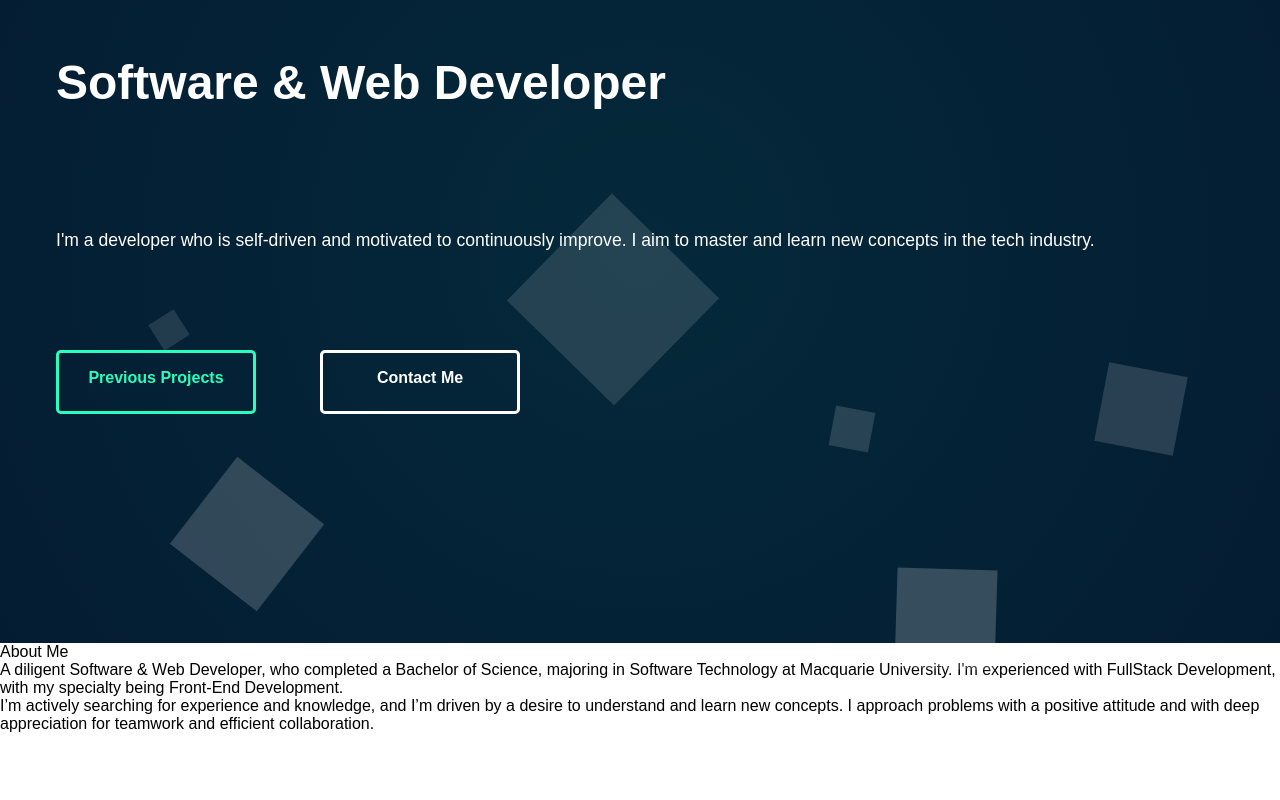
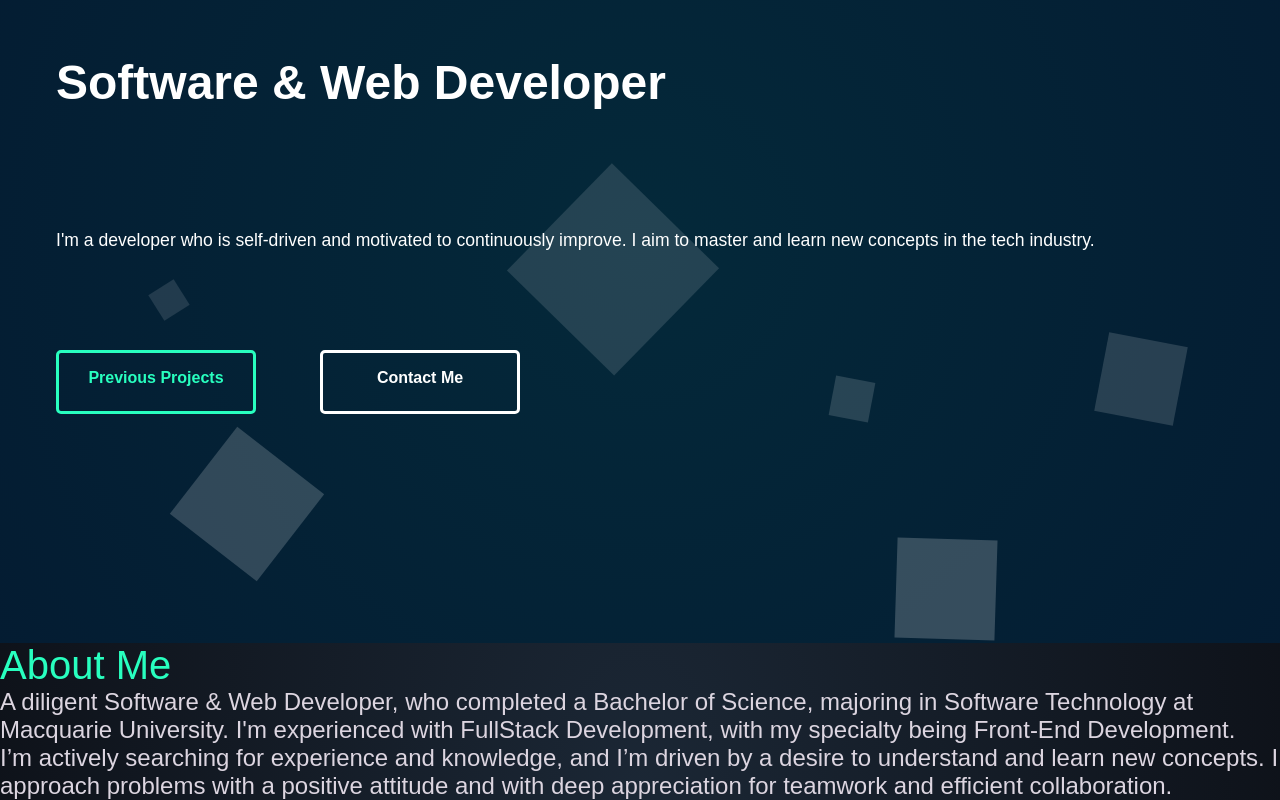
Before and after one commit to HubertHartan/Personal-Website, a React (Create React App) app: page / in a window 1280 px wide. Shown: the part 277-1077 px from the top of the page. Before the commit the page ends 1010 px from the top, so only its background shows below. Built offline with nearby package versions, Linux system fonts and the light colour scheme.

Commit message:
About me progress

```diff
--- a/src/CSS/About.css
+++ b/src/CSS/About.css
@@ -0,0 +1,9 @@
+.about-title{
+	color:#28FFBF;
+	font-size: 5vh;
+}
+
+.description{
+	color:#dcd5e0;
+	font-size: 3vh;
+}
--- a/src/CSS/App.css
+++ b/src/CSS/App.css
@@ -4,3 +4,7 @@
 	padding: 0;
 	font-family: 'PT Sans', sans-serif;
   }
+
+.app-container{
+    background: radial-gradient(ellipse at bottom, #1B2735 0%, #090A0F 100%);
+}
--- a/src/CSS/Hero.css
+++ b/src/CSS/Hero.css
@@ -108,7 +108,7 @@ a:hover{
 	animation-duration: 20s;
 	animation-timing-function: linear;
 	animation-iteration-count: infinite;
-	bottom: -150px;
+	bottom: -15vh;
 
 }
 
--- a/src/components/About.js
+++ b/src/components/About.js
@@ -6,9 +6,9 @@ const About = () =>{
 	return(
 		<div id="about">
 			<div className="about-container">
-			About Me
+
 				<div className="description">
-
+					<p className='about-title'>About Me</p>
 					<p>
 						A diligent Software {String.fromCharCode(38)} Web Developer,
 						who completed a Bachelor of Science, majoring in Software Technology at Macquarie University.
```
